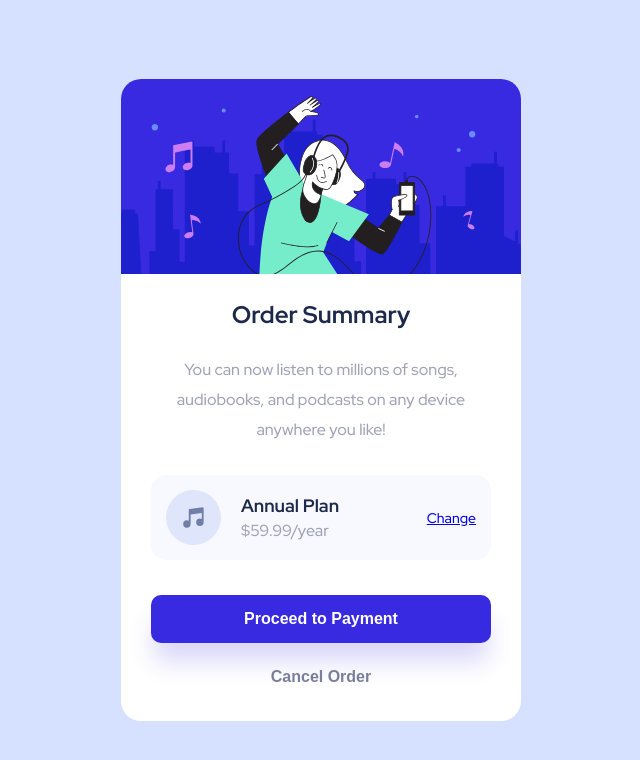
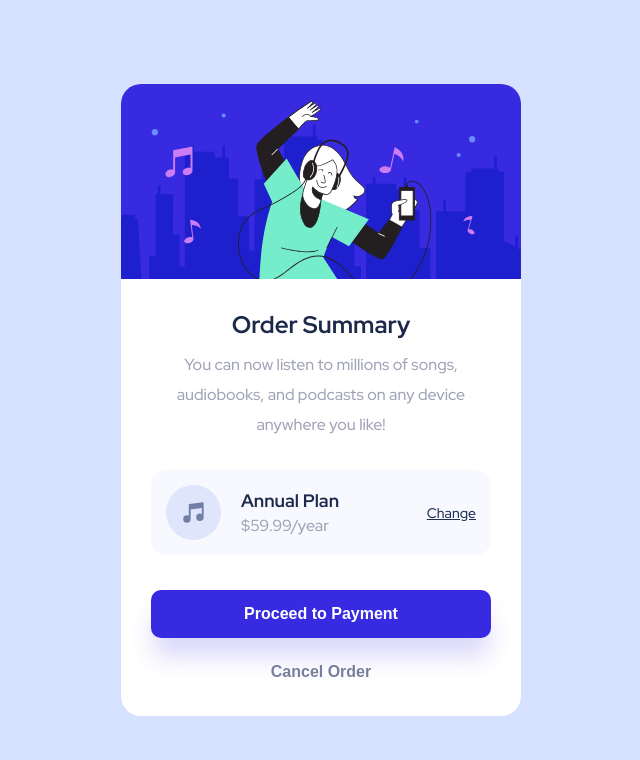
Before and after one commit to jimmykehs/FrontEndMentor, a plain HTML site: page OrderSummary/index.html in a window 1280 px wide. Shown: the whole page, without its empty margins (319-959 px from the left). Drawn offline with Linux system fonts and the light colour scheme.

Commit message:
Small changes

```diff
--- a/OrderSummary/styles.css
+++ b/OrderSummary/styles.css
@@ -39,7 +39,7 @@ body {
 #order-summary h1 {
   color: #1c294b;
   font-size: 24px;
-  padding: 25px;
+  padding: 30px 0 10px 0;
 }
 
 #order-summary p {
@@ -88,10 +88,13 @@ body {
 #subscription a {
   font-size: 14px;
   font-weight: 500;
+  text-decoration: underline;
+  color: hsl(223, 47%, 23%);
 }
 #subscription a:hover {
   text-decoration: none;
   color: #7a70e1;
+  cursor: pointer;
 }
 
 #order-options {
@@ -121,6 +124,7 @@ body {
 }
 #proceed-button:hover {
   background-color: #766cf1;
+  cursor: pointer;
 }
 
 #cancel-button {
@@ -129,6 +133,7 @@ body {
 }
 #cancel-button:hover {
   color: #263147;
+  cursor: pointer;
 }
 
 @media screen and (min-width: 500px) {
```
Also changed, not shown: OrderSummary/Img/Finished.png.
